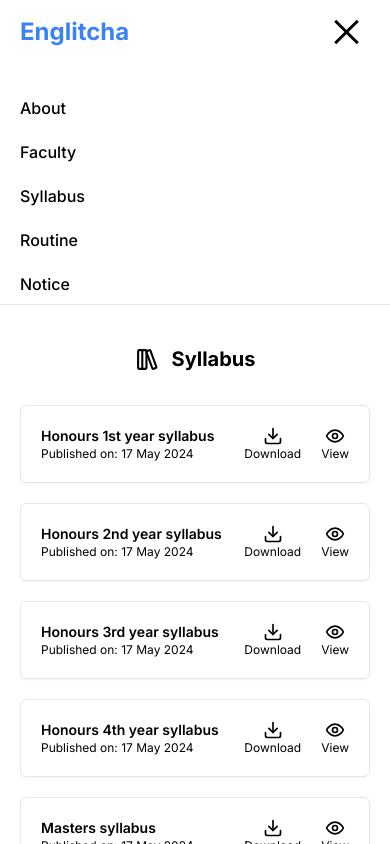
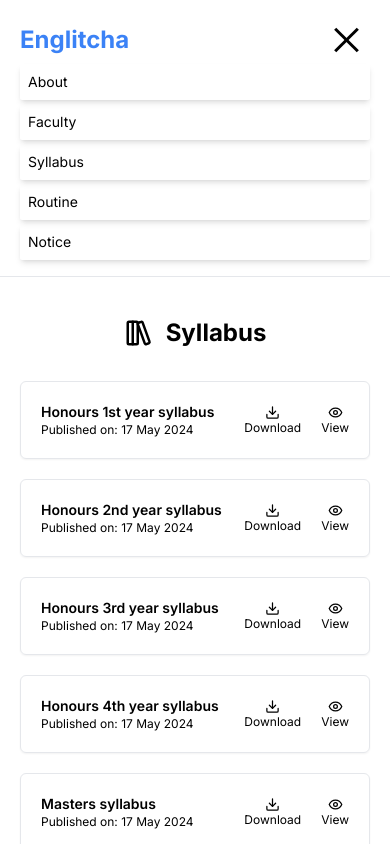
Before and after one commit to nabilbndev/englitcha, a Next.js app: page /syllabus in a window 390 px wide. Both pictures are taken after a click on the button 346 px from the left and 32 px from the top of the page. Shown: the top 844 px of the page. Built offline with nearby package versions, Linux system fonts and the light colour scheme.

Commit message:
fix: mobile nav bar

```diff
--- a/app/_components/common/Header.tsx
+++ b/app/_components/common/Header.tsx
@@ -1,13 +1,18 @@
 'use client'
 import Hamburger from 'hamburger-react';
 import { useState } from 'react';
-import MobileNavMenu from './MobileNav';
+import { animated, useSpring } from 'react-spring';
 import EnglitchaLogo from './engiltcha_logo';
 
 
 export default function Header() {
   const [isOpen, setOpen] = useState(false);
-  return (<header className=" border-b  mx-auto max-w-7xl px-5 py-2 md:py-6 flex items-center flex-col justify-between gap-10">
+  const animationStyle = useSpring({
+    opacity: isOpen ? 1 : 0,
+    maxHeight: isOpen ? '100vh' : '0',
+    config: { duration: 300 },
+  })
+  return (<header className=" border-b  mx-auto max-w-7xl px-5 py-4 md:py-6 flex items-center flex-col justify-between">
     <div className='w-full flex items-center justify-between'>
       <EnglitchaLogo />
       <nav >
@@ -15,17 +20,18 @@ export default function Header() {
           {menuItems}
         </ul>
         <div className='flex md:hidden'>
-          <Hamburger toggled={isOpen} toggle={() => { setOpen(!isOpen) }} />
-          {/* <button onClick={() => { console.log(isOpen) }}>something</button> */}
+          <Hamburger easing='ease-in' toggled={isOpen} toggle={() => { setOpen(!isOpen) }} />
         </div>
       </nav>
     </div>
 
-    <MobileNavMenu isOpen={isOpen} />
+    <animated.div style={animationStyle} className="w-full flex flex-col gap-1 md:hidden text-base">
+      {menuItems}
+    </animated.div>
   </header>)
 }
 
 
 const menuItemsData = [{ id: 0, title: 'About', url: '/about' }, { id: 1, title: 'Faculty', url: '/faculty' }, { id: 2, title: 'Syllabus', url: '/syllabus' }, { id: 3, title: 'Routine', url: '/routine' }, { id: 4, title: 'Notice', url: '/notice' }];
 
-const menuItems = menuItemsData.map((item) => (<a key={item.id} href={item.url}>{item.title}</a>))
+const menuItems = menuItemsData.map((item) => (<a className=' shadow-md md:shadow-none rounded-sm md:rounded-none text-sm md:text-base p-2 md:p-0 ' key={item.id} href={item.url}>{item.title}</a>))
--- a/app/_components/common/MobileNav.tsx
+++ b/app/_components/common/MobileNav.tsx
@@ -1,6 +1,6 @@
 export default function MobileNavMenu({ isOpen }: any) {
   return (
-    <div className={`${isOpen ? 'flex' : 'hidden'} w-full flex-col md:hidden gap-5 text-base`}>
+    <div className="  w-full flex flex-col md:hidden text-base">
       {menuItems}
     </div >
   )
@@ -9,4 +9,4 @@ export default function MobileNavMenu({ isOpen }: any) {
 
 const menuItemsData = [{ id: 0, title: 'About', url: '/about' }, { id: 1, title: 'Faculty', url: '/faculty' }, { id: 2, title: 'Syllabus', url: '/syllabus' }, { id: 3, title: 'Routine', url: '/routine' }, { id: 4, title: 'Notice', url: '/notice' }];
 
-const menuItems = menuItemsData.map((item) => (<a className=" font-medium text-base" key={item.id} href={item.url}>{item.title}</a>))
+const menuItems = menuItemsData.map((item) => (<a className=" p-2 border  font-medium text-base" key={item.id} href={item.url}>{item.title}</a>))
--- a/app/faculty/page.tsx
+++ b/app/faculty/page.tsx
@@ -8,8 +8,9 @@ const Page = ({ }: PageProps) => {
   return (
     <div className=" py-10 md:py-20 flex flex-col  items-center gap-10 mx-auto max-w-7xl px-5">
       <div className=" flex items-center gap-3 justify-center">
-        <GraduationCap size={25} />
-        <h1 className=" font-bold text-xl md:text-2xl">Faculty</h1>
+        <span className=" flex md:hidden"> <GraduationCap size={30} /></span>
+        <span className=" hidden md:flex"> <GraduationCap size={50} /></span>
+        <h1 className=" font-bold text-2xl md:text-4xl">Faculty</h1>
       </div>
       <div className=" grid grid-cols-2 md:grid-cols-3 lg:grid-cols-5 gap-5 place-content-center">
         {profileWidgets}
--- a/app/notice/page.tsx
+++ b/app/notice/page.tsx
@@ -7,8 +7,9 @@ const Page = ({ }: PageProps) => {
   return (
     <div className=" py-10 md:py-20 flex flex-col justify-center gap-10 mx-auto max-w-7xl px-5">
       <div className=" flex items-center gap-3 justify-center">
-        <Paperclip size={25} />
-        <h1 className=" font-bold text-xl md:text-2xl">  Notice</h1>
+        <span className=" flex md:hidden"> <Paperclip size={30} /></span>
+        <span className=" hidden md:flex"> <Paperclip size={40} /></span>
+        <h1 className=" font-bold text-2xl md:text-4xl">  Notice</h1>
       </div>
       <div className=" flex flex-col gap-5 w-full">
         {noticeWidgets}
@@ -26,9 +27,9 @@ function NoticeCard({ title, downloadUrl, date }: any) {
       <p className="text-xs">Published on: {date}</p>
     </div>
     <div className=" flex items-center gap-5">
-      <Link href={downloadUrl}><div className="flex flex-col items-center"><DownloadIcon size={20} /><p className=" text-xs">Download</p></div></Link>
+      <Link href={downloadUrl}><div className="flex flex-col items-center"><DownloadIcon size={15} /><p className=" text-xs">Download</p></div></Link>
       <div className=" flex flex-col items-center">
-        <EyeIcon size={20} />
+        <EyeIcon size={15} />
         <p className=" text-xs">View</p>
       </div>
     </div>
--- a/app/routine/page.tsx
+++ b/app/routine/page.tsx
@@ -8,8 +8,9 @@ const Page = ({ }: PageProps) => {
   return (
     <div className="py-10 md:py-20 flex flex-col justify-center gap-10 mx-auto max-w-7xl px-5">
       <div className=" flex items-center gap-3 justify-center">
-        <Sheet size={25} />
-        <h1 className=" font-bold text-xl md:text-2xl">Routine</h1>
+        <span className=" flex md:hidden"> <Sheet size={30} /></span>
+        <span className=" hidden md:flex"> <Sheet size={40} /></span>
+        <h1 className=" font-bold text-2xl md:text-4xl">Routine</h1>
       </div>
       <div className=" flex flex-col md:flex-row gap-8">
         <div className=" flex flex-col gap-8 w-full md:w-1/2">
@@ -34,9 +35,9 @@ function RoutineCard({ title, downloadUrl, date }: any) {
       <p className="text-xs">Published on: {date}</p>
     </div>
     <div className=" flex items-center gap-5">
-      <Link href={downloadUrl}><div className="flex flex-col items-center"><DownloadIcon size={20} /><p className=" text-xs">Download</p></div></Link>
+      <Link href={downloadUrl}><div className="flex flex-col items-center"><DownloadIcon size={15} /><p className=" text-xs">Download</p></div></Link>
       <div className=" flex flex-col items-center">
-        <EyeIcon size={20} />
+        <EyeIcon size={15} />
         <p className=" text-xs">View</p>
       </div>
     </div>
--- a/app/syllabus/page.tsx
+++ b/app/syllabus/page.tsx
@@ -9,8 +9,9 @@ const Page = ({ }: PageProps) => {
   return (
     <div className="py-10 md:py-20 flex flex-col justify-center gap-8 mx-auto max-w-7xl px-5">
       <div className=" flex items-center gap-3 justify-center">
-        <LibraryBigIcon size={25} />
-        <h1 className=" font-bold text-xl md:text-2xl">Syllabus</h1>
+        <span className=" flex md:hidden"> <LibraryBigIcon size={30} /></span>
+        <span className=" hidden md:flex"> <LibraryBigIcon size={40} /></span>
+        <h1 className=" font-bold text-2xl md:text-4xl">Syllabus</h1>
       </div>
       <div className=" flex flex-col gap-5 w-full">
         {syllabusWidgets}
@@ -29,9 +30,9 @@ function SyllabusCard({ title, downloadUrl, date }: any) {
       <p className="text-xs">Published on: {date}</p>
     </div>
     <div className=" flex items-center gap-5">
-      <Link href={downloadUrl}><div className="flex flex-col items-center"><DownloadIcon size={20} /><p className=" text-xs">Download</p></div></Link>
+      <Link href={downloadUrl}><div className="flex flex-col items-center"><DownloadIcon size={15} /><p className=" text-xs">Download</p></div></Link>
       <div className=" flex flex-col items-center">
-        <EyeIcon size={20} />
+        <EyeIcon size={15} />
         <p className=" text-xs">View</p>
       </div>
     </div>
--- a/package.json
+++ b/package.json
@@ -13,7 +13,8 @@
     "lucide-react": "^0.378.0",
     "next": "14.2.3",
     "react": "^18",
-    "react-dom": "^18"
+    "react-dom": "^18",
+    "react-spring": "^9.7.3"
   },
   "devDependencies": {
     "@types/node": "^20",
```
Also changed, not shown: 1 other file (tests, documents, lock files or other folders).
